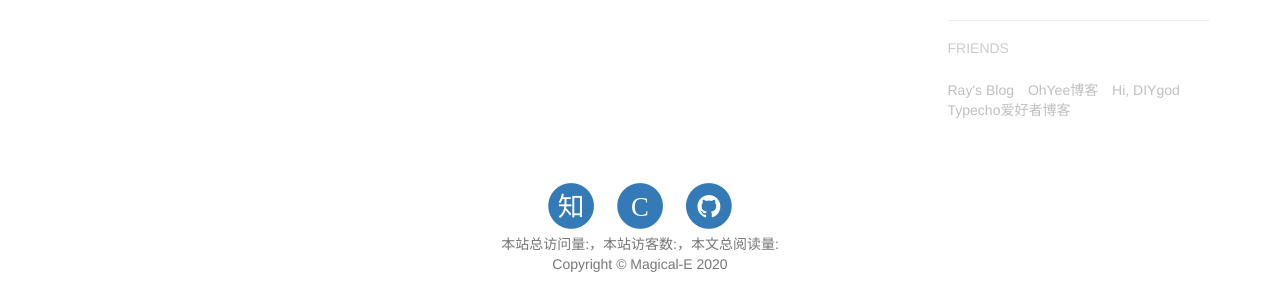
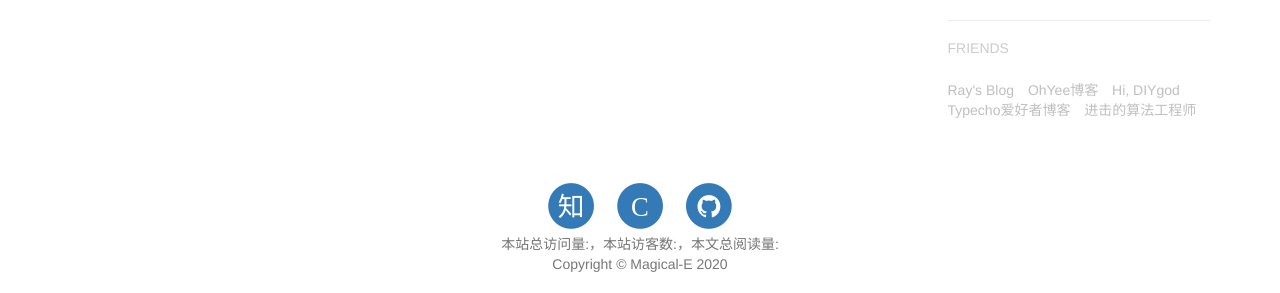
Before and after one commit to Magical-E/Blog, a Jekyll site: the page built from about.html, in a window 1280 px wide and 1152 px high. Shown: the part 793-1086 px from the top of the window. Built offline with Jekyll 4.4.1, drawn with Linux system fonts in a browser that asks for light colours; nearby versions of some CDN libraries; comment, search, counter and statistics services are not loaded.

Commit message:
Update _config.yml

```diff
--- a/_config.yml
+++ b/_config.yml
@@ -89,6 +89,9 @@ friends: [
     },{
         title: "Typecho爱好者博客",
         href: "https://qqdie.com"
+    },{
+        title: "进击的算法工程师",
+        href: "https://www.liuxunzhuo.tech/"
     }
 
 ]
```
